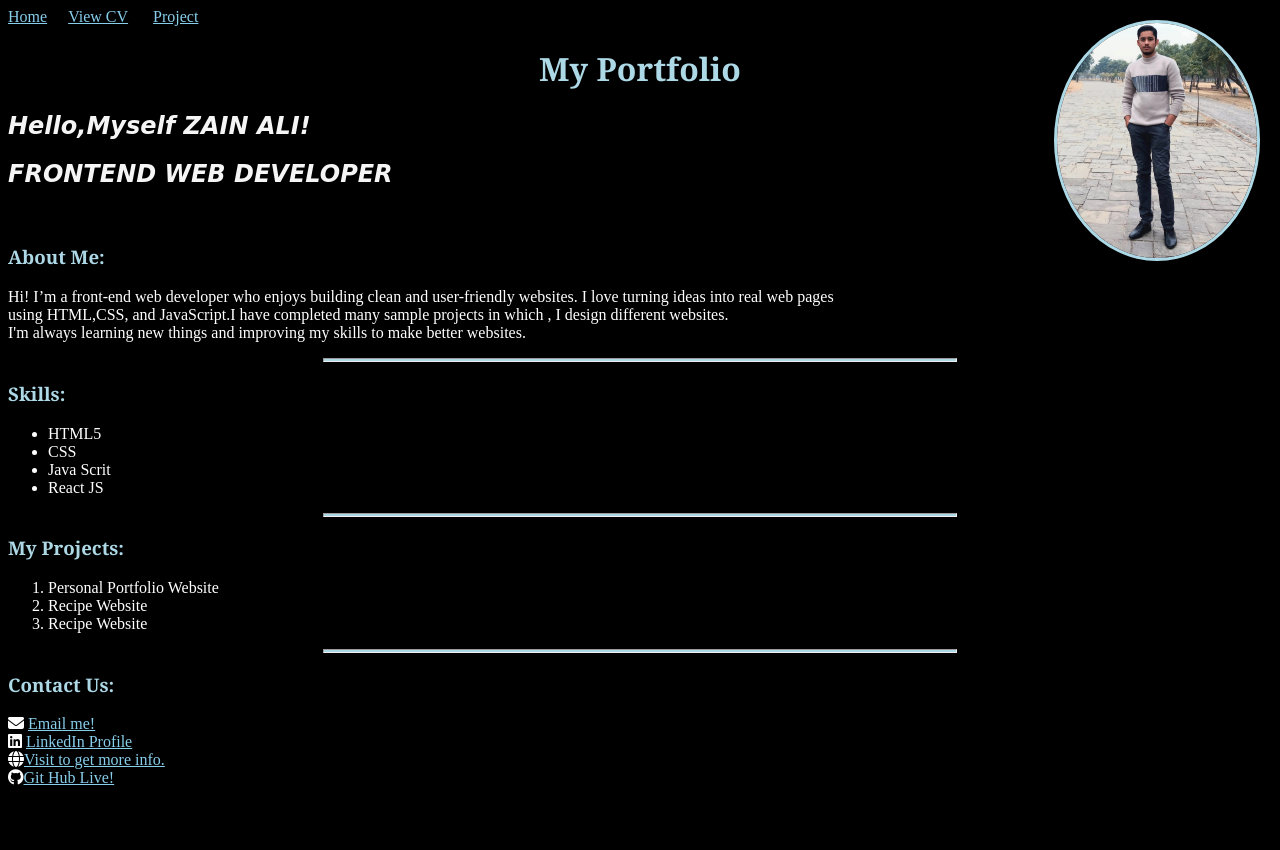
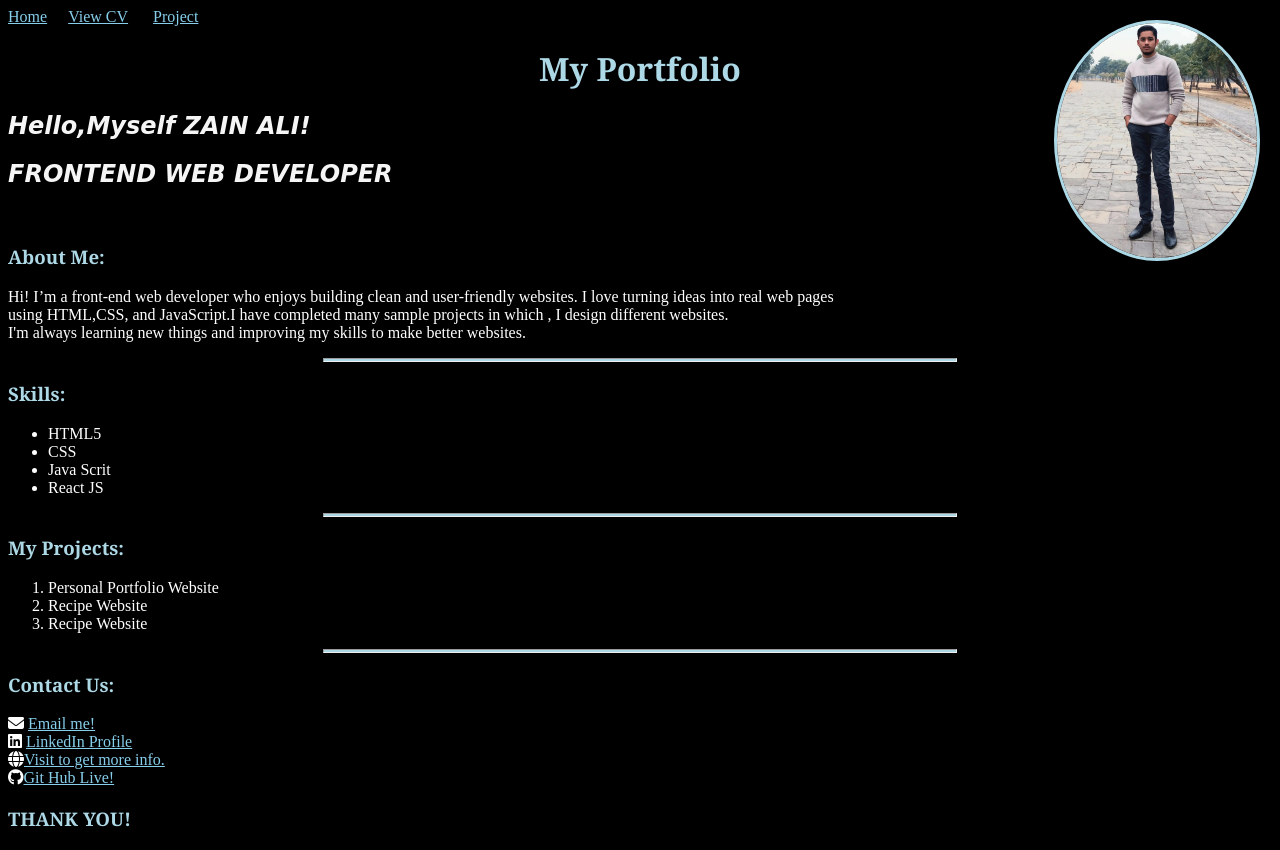
Before and after one commit to ZainAli-1256/Portfolio-WebPage, a plain HTML site: page index.html in a window 1280 px wide. Before the commit the page ends 800 px from the top, so only its background shows below. Drawn offline with Linux system fonts and the light colour scheme.

Commit message:
initial commit

```diff
--- a/index.html
+++ b/index.html
@@ -107,5 +107,6 @@ I design different websites.<br>I'm always learning new things and improving my
 <i class="fab fa-linkedin"  style="color:white;"></i> <a href="https://www.linkedin.com/in/muhammad-zain-ali-b8b124354" target="_blank">LinkedIn Profile</a><br>
 <i class="fas fa-globe"  style="color:white;"></i><a href="https://www.w3schools.com" target="_blank">Visit to get more info.</a><br>
 <i class="fab fa-github"></i><a href="https://zainali-1256.github.io/Portfolio-WebPage/" target="_blank">Git Hub Live!</a>
+<h3>THANK YOU!</h3>
 </body>
 </html>
```
